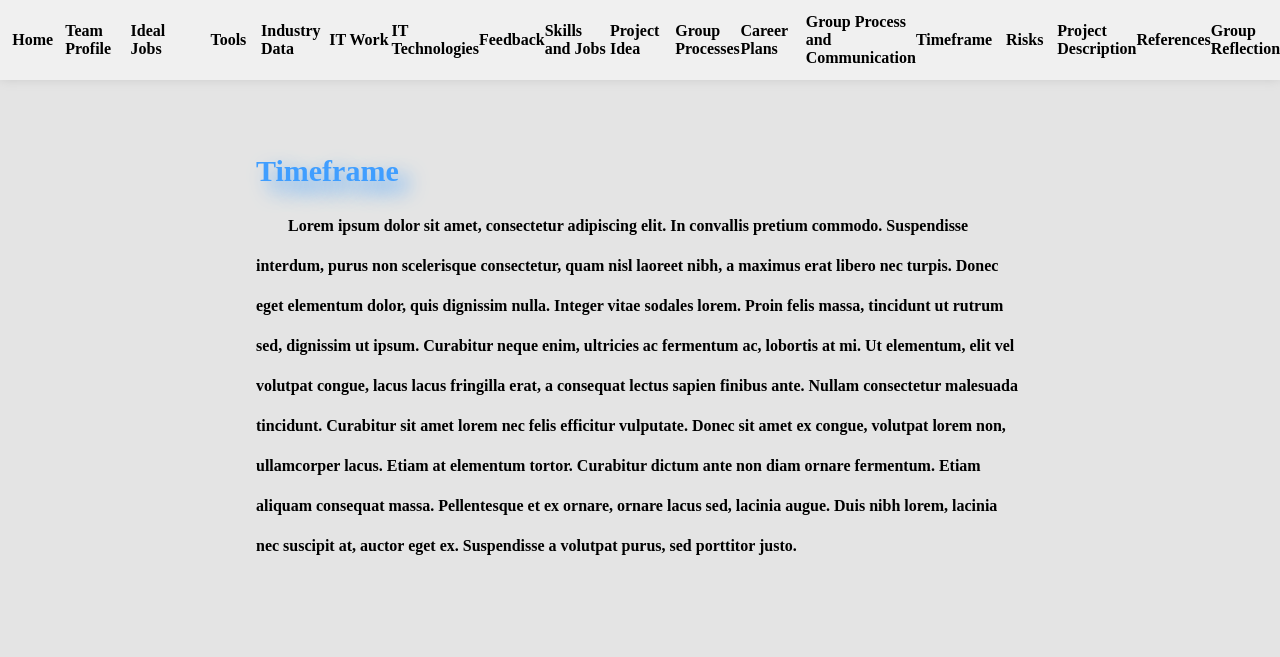
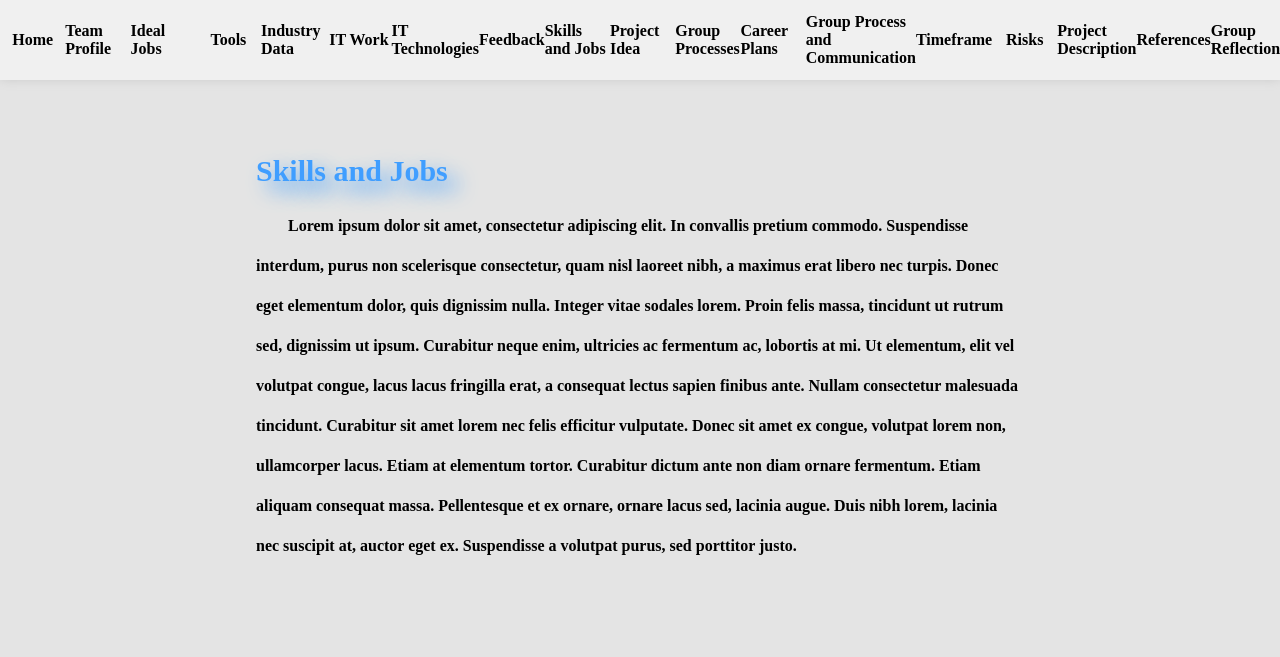
Before and after one commit to Ghost-Recon131/IIT-A3, a plain HTML site: page Skills and Jobs.html in a window 1280 px wide. Drawn offline with nearby package versions, Linux system fonts and the light colour scheme.

Commit message:
Updated heading for Skills and Jobs

```diff
--- a/Skills and Jobs.html
+++ b/Skills and Jobs.html
@@ -13,8 +13,8 @@
     <iframe src="./header.html" frameborder="0" width="100%"></iframe>
 
     <div class="main">
-        <div class="detail" id="Timeframe">
-            <div class="detail_title">Timeframe</div>
+        <div class="detail" id="Skills and Jobs">
+            <div class="detail_title">Skills and Jobs</div>
             <br>
         <div class="detail_content"> Lorem ipsum dolor sit amet, consectetur adipiscing elit. In convallis pretium commodo. Suspendisse interdum, purus non scelerisque consectetur, quam nisl laoreet nibh, a maximus erat libero nec turpis. Donec eget elementum dolor, quis dignissim nulla. Integer vitae sodales lorem. Proin felis massa, tincidunt ut rutrum sed, dignissim ut ipsum. Curabitur neque enim, ultricies ac fermentum ac, lobortis at mi. Ut elementum, elit vel volutpat congue, lacus lacus fringilla erat, a consequat lectus sapien finibus ante. Nullam consectetur malesuada tincidunt. Curabitur sit amet lorem nec felis efficitur vulputate. Donec sit amet ex congue, volutpat lorem non, ullamcorper lacus. Etiam at elementum tortor. Curabitur dictum ante non diam ornare fermentum. Etiam aliquam consequat massa. Pellentesque et ex ornare, ornare lacus sed, lacinia augue. Duis nibh lorem, lacinia nec suscipit at, auctor eget ex. Suspendisse a volutpat purus, sed porttitor justo.
 
```
